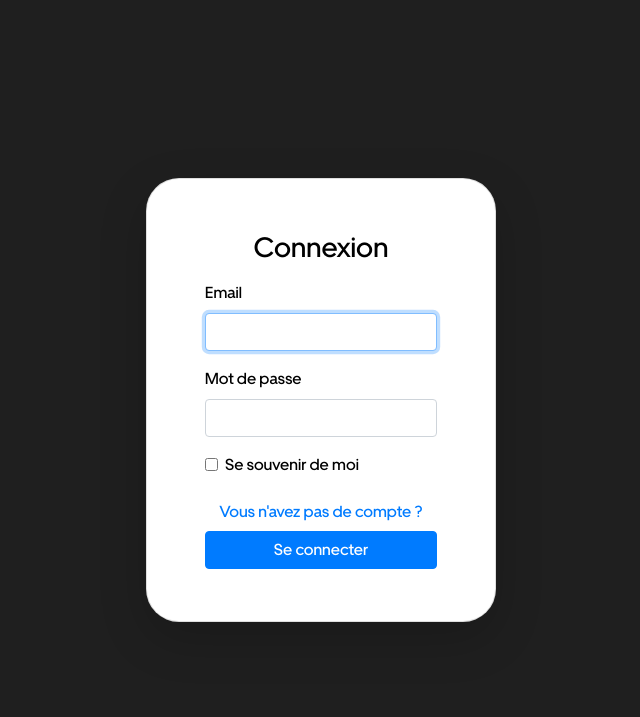
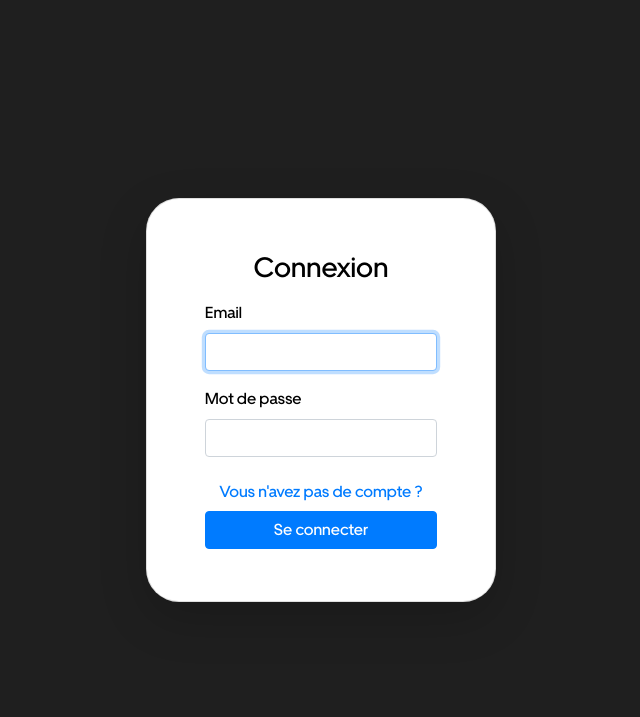
Before and after one commit to abwii/HubertCut, a Symfony app: template templates/security/login.html.twig in a window 1280 px wide. Shown: the part 56-773 px from the top of the page, without its empty margins (319-959 px from the left). Run offline with Twig, Linux system fonts and the light colour scheme; the template is opened without the code that fills it, so the values that code supplies are empty; some libraries are stand-ins or nearby versions.

Commit message:
added policy btn, removed "remember me" option

```diff
--- a/templates/profile/index.html.twig
+++ b/templates/profile/index.html.twig
@@ -9,7 +9,7 @@
                     Informations relatives au compte
                 </a>
                 <a href="#" class="list-group-item list-group-item-action">Historique & Factures</a>
-                <a href="#" class="list-group-item list-group-item-action">Confidentialité et données</a>
+                <a href="{{ path('app_privacy_policy') }}" class="list-group-item list-group-item-action">Confidentialité et données</a>
             </div>
         </div>
         <div class="col-md-9">
--- a/templates/security/login.html.twig
+++ b/templates/security/login.html.twig
@@ -31,11 +31,6 @@
 
                             <input type="hidden" name="_csrf_token" value="{{ csrf_token('authenticate') }}">
 
-                            <div class="form-group form-check">
-                                <input type="checkbox" name="_remember_me" class="form-check-input" id="rememberMe">
-                                <label class="form-check-label" for="rememberMe">Se souvenir de moi</label>
-                            </div>
-
                             <div class="text-center">
                                 <a href="{{ path('app_register') }}" class="btn btn-link">Vous n'avez pas de compte ?</a>
                                 <button class="btn btn-primary btn-block" type="submit">Se connecter</button>
```
